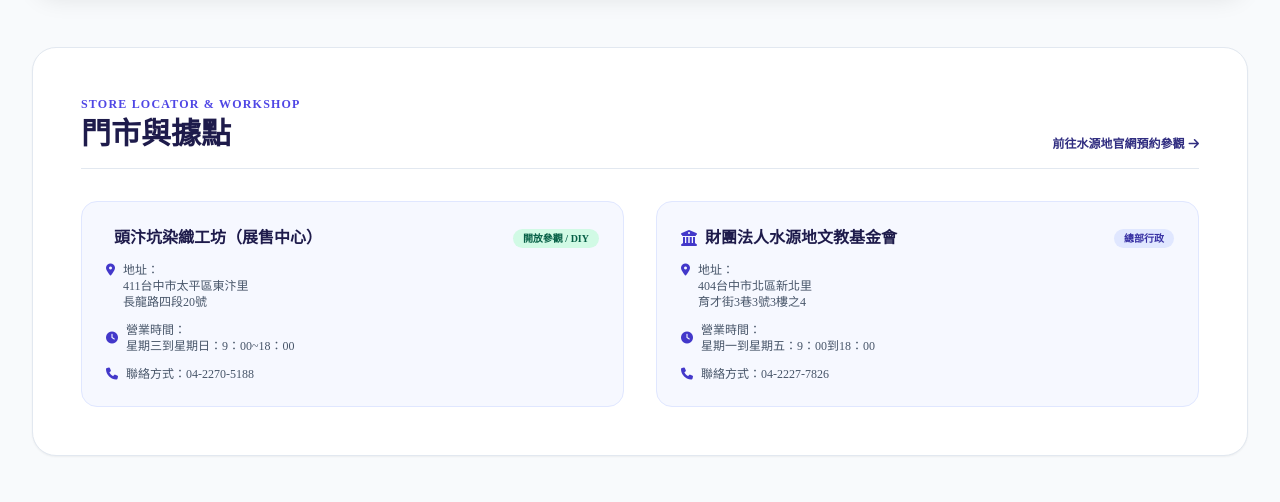
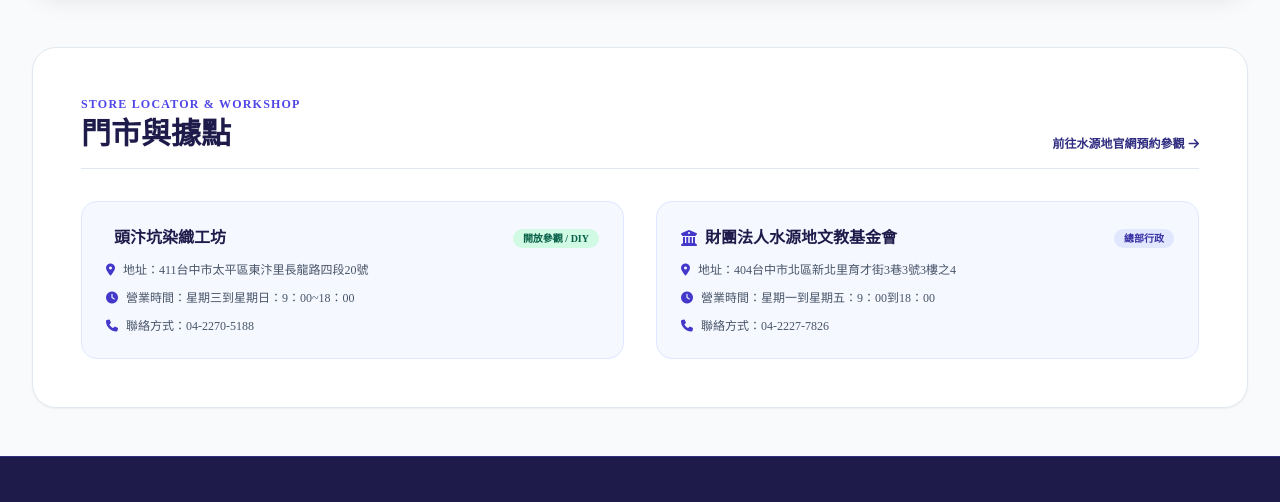
Before and after one commit to miyu9200/taiping-blue, a plain HTML site: page index.html in a window 1280 px wide. Shown: the part 4552-5054 px from the top of the page. Drawn offline with nearby package versions, Linux system fonts and the light colour scheme; no server answers; some icons are missing; a web font is replaced by a local one.

Commit message:
Refine store contact layout

```diff
--- a/index.html
+++ b/index.html
@@ -528,17 +528,17 @@
                     <div class="flex items-center justify-between">
                         <h4 class="font-serif font-bold text-indigo-950 text-base flex items-center gap-2">
                             <i class="fa-solid fa-house-chimney-craft text-indigo-700"></i>
-                            <span data-i18n="store1_title">頭汴坑染織工坊（展售中心）</span>
+                            <span data-i18n="store1_title">頭汴坑染織工坊</span>
                         </h4>
                         <span class="px-2.5 py-0.5 bg-emerald-100 text-emerald-800 rounded-full text-[10px] font-bold">開放參觀 / DIY</span>
                     </div>
                     <p class="text-xs text-slate-600 flex items-start gap-2">
                         <i class="fa-solid fa-location-dot text-indigo-700 mt-0.5"></i>
-                        <span data-i18n="store1_addr">地址：<br>411台中市太平區東汴里<br>長龍路四段20號</span>
+                        <span data-i18n="store1_addr">地址：411台中市太平區東汴里長龍路四段20號</span>
                     </p>
                     <p class="text-xs text-slate-600 flex items-center gap-2">
                         <i class="fa-solid fa-clock text-indigo-700"></i>
-                        <span data-i18n="store1_time">營業時間：<br>星期三到星期日：9：00~18：00</span>
+                        <span data-i18n="store1_time">營業時間：星期三到星期日：9：00~18：00</span>
                     </p>
                     <p class="text-xs text-slate-600 flex items-center gap-2">
                         <i class="fa-solid fa-phone text-indigo-700"></i>
@@ -556,11 +556,11 @@
                     </div>
                     <p class="text-xs text-slate-600 flex items-start gap-2">
                         <i class="fa-solid fa-location-dot text-indigo-700 mt-0.5"></i>
-                        <span data-i18n="store2_addr">地址：<br>404台中市北區新北里<br>育才街3巷3號3樓之4</span>
+                        <span data-i18n="store2_addr">地址：404台中市北區新北里育才街3巷3號3樓之4</span>
                     </p>
                     <p class="text-xs text-slate-600 flex items-center gap-2">
                         <i class="fa-solid fa-clock text-indigo-700"></i>
-                        <span data-i18n="store2_time">營業時間：<br>星期一到星期五：9：00到18：00</span>
+                        <span data-i18n="store2_time">營業時間：星期一到星期五：9：00到18：00</span>
                     </p>
                     <p class="text-xs text-slate-600 flex items-center gap-2">
                         <i class="fa-solid fa-phone text-indigo-700"></i>
@@ -946,8 +946,8 @@
                 step3_num: "參", step3_title: "低溫反覆揉捏浸染", step3_desc: "將布料放入常溫藍缸中手工揉捏，使色素緊密滲入纖維，浸染多達12次以上。",
                 step4_num: "肆", step4_title: "陽光氧化自然滲染", step4_desc: "原本黃綠色的染布接觸空氣與陽光後轉為湛藍，呈現絕美對比與自然滲染的手染風格。",
                 stores_subtitle: "Store Locator & Workshop", stores_title: "門市與據點",
-                store1_title: "頭汴坑染織工坊（展售中心）", store1_addr: "地址：<br>411台中市太平區東汴里<br>長龍路四段20號", store1_time: "營業時間：<br>星期三到星期日：9：00~18：00", store1_phone: "聯絡方式：04-2270-5188",
-                store2_title: "財團法人水源地文教基金會", store2_addr: "地址：<br>404台中市北區新北里<br>育才街3巷3號3樓之4", store2_time: "營業時間：<br>星期一到星期五：9：00到18：00", store2_phone: "聯絡方式：04-2227-7826",
+                store1_title: "頭汴坑染織工坊", store1_addr: "地址：411台中市太平區東汴里長龍路四段20號", store1_time: "營業時間：星期三到星期日：9：00~18：00", store1_phone: "聯絡方式：04-2270-5188",
+                store2_title: "財團法人水源地文教基金會", store2_addr: "地址：404台中市北區新北里育才街3巷3號3樓之4", store2_time: "營業時間：星期一到星期五：9：00到18：00", store2_phone: "聯絡方式：04-2227-7826",
                 tab_concept: "💡 商品理念", tab_process: "🧵 如何生成", tab_timing: "✨ 使用時機", tab_detail: "📦 產品介紹",
                 btn_play: "播放完整故事導覽", btn_pause: "暫停播放導覽", btn_buy: "前往 Pinkoi 購買", btn_edit: "編輯作品",
                 edit_modal_title: "編輯藍染作品資料", edit_lbl_name: "作品名稱", edit_lbl_cat: "作品分類",
@@ -1012,8 +1012,8 @@
                 step3_num: "III", step3_title: "Repeated Low-Temp Dyeing", step3_desc: "Immersing fabrics into room-temperature indigo vats, hand-kneading over 12 times to bind pigment deeply.",
                 step4_num: "IV", step4_title: "Solar Oxidation & Bleed", step4_desc: "Yellow-green dyed cloth reacts with sunlight to turn vibrant indigo, delivering a signature hand-dyed aesthetic.",
                 stores_subtitle: "Store Locator & Workshop", stores_title: "Stores & Locations",
-                store1_title: "Toubiankeng Dyeing & Weaving Workshop (Sales Center)", store1_addr: "Address:<br>411 Dongbian Village, Taiping District, Taichung<br>No. 20, Sec. 4, Changlong Road", store1_time: "Hours:<br>Wednesday - Sunday: 09:00 - 18:00", store1_phone: "Contact: 04-2270-5188",
-                store2_title: "Young Water Foundation", store2_addr: "Address:<br>404 Xinbei Village, North District, Taichung<br>No. 3, Lane 3, Yucai Street, 3F-4", store2_time: "Hours:<br>Monday - Friday: 09:00 - 18:00", store2_phone: "Contact: 04-2227-7826",
+                store1_title: "Toubiankeng Dyeing & Weaving Workshop", store1_addr: "Address: 411 Dongbian Village, Taiping District, Taichung, No. 20, Sec. 4, Changlong Road", store1_time: "Hours: Wednesday - Sunday: 09:00 - 18:00", store1_phone: "Contact: 04-2270-5188",
+                store2_title: "Young Water Foundation", store2_addr: "Address: 404 Xinbei Village, North District, Taichung, No. 3, Lane 3, Yucai Street, 3F-4", store2_time: "Hours: Monday - Friday: 09:00 - 18:00", store2_phone: "Contact: 04-2227-7826",
                 tab_concept: "💡 Concept", tab_process: "🧵 Craft Process", tab_timing: "✨ Occasion", tab_detail: "📦 Details",
                 btn_play: "Play Story Guide", btn_pause: "Pause Guide", btn_buy: "Buy on Pinkoi", btn_edit: "Edit Craft",
                 edit_modal_title: "Edit Craft Details", edit_lbl_name: "Craft Name", edit_lbl_cat: "Category",
@@ -1078,8 +1078,8 @@
                 step3_num: "三", step3_title: "低温での繰り返し揉み染め", step3_desc: "常温の藍建て液に生地を浸し、手で12回以上揉み込み染料を繊維の奥まで浸透させます。",
                 step4_num: "四", step4_title: "日光酸化による自然発色", step4_desc: "空気に触れ日光を浴びることで黄緑色から深い湛藍色へと変化し、美しく発色します。",
                 stores_subtitle: "Store Locator & Workshop", stores_title: "店舗・所在地のご案内",
-                store1_title: "頭汴坑染織工房（展示・販売センター）", store1_addr: "住所：<br>411 台中市太平区東汴里<br>長龍路四段20号", store1_time: "営業時間：<br>水曜日〜日曜日 9:00〜18:00", store1_phone: "連絡先：04-2270-5188",
-                store2_title: "財団法人水源地文教基金会", store2_addr: "住所：<br>404 台中市北区新北里<br>育才街3巷3号3階之4", store2_time: "営業時間：<br>月曜日〜金曜日 9:00〜18:00", store2_phone: "連絡先：04-2227-7826",
+                store1_title: "頭汴坑染織工房", store1_addr: "住所：411 台中市太平区東汴里長龍路四段20号", store1_time: "営業時間：水曜日〜日曜日 9:00〜18:00", store1_phone: "連絡先：04-2270-5188",
+                store2_title: "財団法人水源地文教基金会", store2_addr: "住所：404 台中市北区新北里育才街3巷3号3階之4", store2_time: "営業時間：月曜日〜金曜日 9:00〜18:00", store2_phone: "連絡先：04-2227-7826",
                 tab_concept: "💡 コンセプト", tab_process: "🧵 制作工程", tab_timing: "✨ おすすめシーン", tab_detail: "📦 商品詳細",
                 btn_play: "フルガイドを再生", btn_pause: "一時停止", btn_buy: "Pinkoiで購入", btn_edit: "作品を編集",
                 edit_modal_title: "作品情報の編集", edit_lbl_name: "作品名", edit_lbl_cat: "カテゴリー",
@@ -1143,8 +1143,8 @@
                 step3_num: "III", step3_title: "Teinture Répétée à Froid", step3_desc: "Immersions et malaxages manuels répétées plus de 12 fois pour imprégner la fibre en profondeur.",
                 step4_num: "IV", step4_title: "Oxydation au Soleil", step4_desc: "Au contact de l'air et du soleil, le tissu passe du jaune-vert à un bleu indigo profond et éclatant.",
                 stores_subtitle: "Store Locator & Workshop", stores_title: "Nos Boutiques & Adresses",
-                store1_title: "Atelier de teinture et tissage de Toubiankeng (boutique)", store1_addr: "Adresse :<br>411, village de Dongbian, district de Taiping, Taichung<br>N° 20, section 4, route Changlong", store1_time: "Horaires :<br>mercredi–dimanche, 09:00–18:00", store1_phone: "Contact : 04-2270-5188",
-                store2_title: "Fondation Young Water", store2_addr: "Adresse :<br>404, village de Xinbei, district Nord, Taichung<br>N° 3, allée 3, rue Yucai, 3e étage-4", store2_time: "Horaires :<br>lundi–vendredi, 09:00–18:00", store2_phone: "Contact : 04-2227-7826",
+                store1_title: "Atelier de teinture et tissage de Toubiankeng", store1_addr: "Adresse : 411, village de Dongbian, district de Taiping, Taichung, n° 20, section 4, route Changlong", store1_time: "Horaires : mercredi–dimanche, 09:00–18:00", store1_phone: "Contact : 04-2270-5188",
+                store2_title: "Fondation Young Water", store2_addr: "Adresse : 404, village de Xinbei, district Nord, Taichung, n° 3, allée 3, rue Yucai, 3e étage-4", store2_time: "Horaires : lundi–vendredi, 09:00–18:00", store2_phone: "Contact : 04-2227-7826",
                 tab_concept: "💡 Concept", tab_process: "🧵 Confection", tab_timing: "✨ Utilisation", tab_detail: "📦 Détails",
                 btn_play: "Écouter l'histoire", btn_pause: "Pause", btn_buy: "Acheter sur Pinkoi", btn_edit: "Modifier l'œuvre",
                 edit_modal_title: "Éditer l'œuvre", edit_lbl_name: "Nom de l'œuvre", edit_lbl_cat: "Catégorie",
@@ -1208,8 +1208,8 @@
                 step3_num: "三", step3_title: "저온 반복 침염", step3_desc: "상온의 쪽물에 원단을 넣고 손으로 12회 이상 주물러 색소가 섬유 깊숙이 배어들게 합니다.",
                 step4_num: "四", step4_title: "햇빛 산화 및 발색", step4_desc: "공기와 햇빛을 만나면 황록색 원단이 깊고 아름다운 푸른빛(쪽빛)으로 변합니다.",
                 stores_subtitle: "Store Locator & Workshop", stores_title: "매장 및 위치 안내",
-                store1_title: "토변갱 염직 공방 (전시·판매 센터)", store1_addr: "주소:<br>411 타이중시 타이핑구 둥볜리<br>창룽로 4단 20호", store1_time: "운영 시간:<br>수요일~일요일 09:00~18:00", store1_phone: "연락처: 04-2270-5188",
-                store2_title: "재단법인 수원지 문화교육재단", store2_addr: "주소:<br>404 타이중시 베이구 신베이리<br>위차이제 3항 3호 3층之4", store2_time: "운영 시간:<br>월요일~금요일 09:00~18:00", store2_phone: "연락처: 04-2227-7826",
+                store1_title: "토변갱 염직 공방", store1_addr: "주소: 411 타이중시 타이핑구 둥볜리 창룽로 4단 20호", store1_time: "운영 시간: 수요일~일요일 09:00~18:00", store1_phone: "연락처: 04-2270-5188",
+                store2_title: "재단법인 수원지 문화교육재단", store2_addr: "주소: 404 타이중시 베이구 신베이리 위차이제 3항 3호 3층之4", store2_time: "운영 시간: 월요일~금요일 09:00~18:00", store2_phone: "연락처: 04-2227-7826",
                 tab_concept: "💡 상품 컨셉", tab_process: "🧵 제작 과정", tab_timing: "✨ 추천 상황", tab_detail: "📦 상세 정보",
                 btn_play: "전체 음성 듣기", btn_pause: "일시 정지", btn_buy: "Pinkoi에서 구매", btn_edit: "작품 편집",
                 edit_modal_title: "작품 정보 편집", edit_lbl_name: "작품명", edit_lbl_cat: "카테고리",
@@ -1273,8 +1273,8 @@
                 step3_num: "III", step3_title: "Teintura Ripetuta a Freddo", step3_desc: "Immersione e manipolazione manuale per oltre 12 volte per penetrare nelle fibre.",
                 step4_num: "IV", step4_title: "Ossidazione al Sole", step4_desc: "A contatto con l'aria e il sole, il tessuto si trasforma in un blu intenso e vibrante.",
                 stores_subtitle: "Store Locator & Workshop", stores_title: "Negozi e indirizzi",
-                store1_title: "Laboratorio di tintura e tessitura Toubiankeng (punto vendita)", store1_addr: "Indirizzo:<br>411, villaggio Dongbian, distretto di Taiping, Taichung<br>N. 20, sezione 4, Changlong Road", store1_time: "Orari:<br>mercoledì–domenica, 09:00–18:00", store1_phone: "Contatti: 04-2270-5188",
-                store2_title: "Fondazione Young Water", store2_addr: "Indirizzo:<br>404, villaggio Xinbei, distretto Nord, Taichung<br>N. 3, vicolo 3, Yucai Street, 3° piano-4", store2_time: "Orari:<br>lunedì–venerdì, 09:00–18:00", store2_phone: "Contatti: 04-2227-7826",
+                store1_title: "Laboratorio di tintura e tessitura Toubiankeng", store1_addr: "Indirizzo: 411, villaggio Dongbian, distretto di Taiping, Taichung, n. 20, sezione 4, Changlong Road", store1_time: "Orari: mercoledì–domenica, 09:00–18:00", store1_phone: "Contatti: 04-2270-5188",
+                store2_title: "Fondazione Young Water", store2_addr: "Indirizzo: 404, villaggio Xinbei, distretto Nord, Taichung, n. 3, vicolo 3, Yucai Street, 3° piano-4", store2_time: "Orari: lunedì–venerdì, 09:00–18:00", store2_phone: "Contatti: 04-2227-7826",
                 tab_concept: "💡 Concetto", tab_process: "🧵 Lavorazione", tab_timing: "✨ Occasione", tab_detail: "📦 Dettagli",
                 btn_play: "Ascolta storia", btn_pause: "Pausa", btn_buy: "Acquista su Pinkoi", btn_edit: "Modifica opera",
                 edit_modal_title: "Modifica Dettagli Opera", edit_lbl_name: "Nome dell'Opera", edit_lbl_cat: "Categoria",
```
